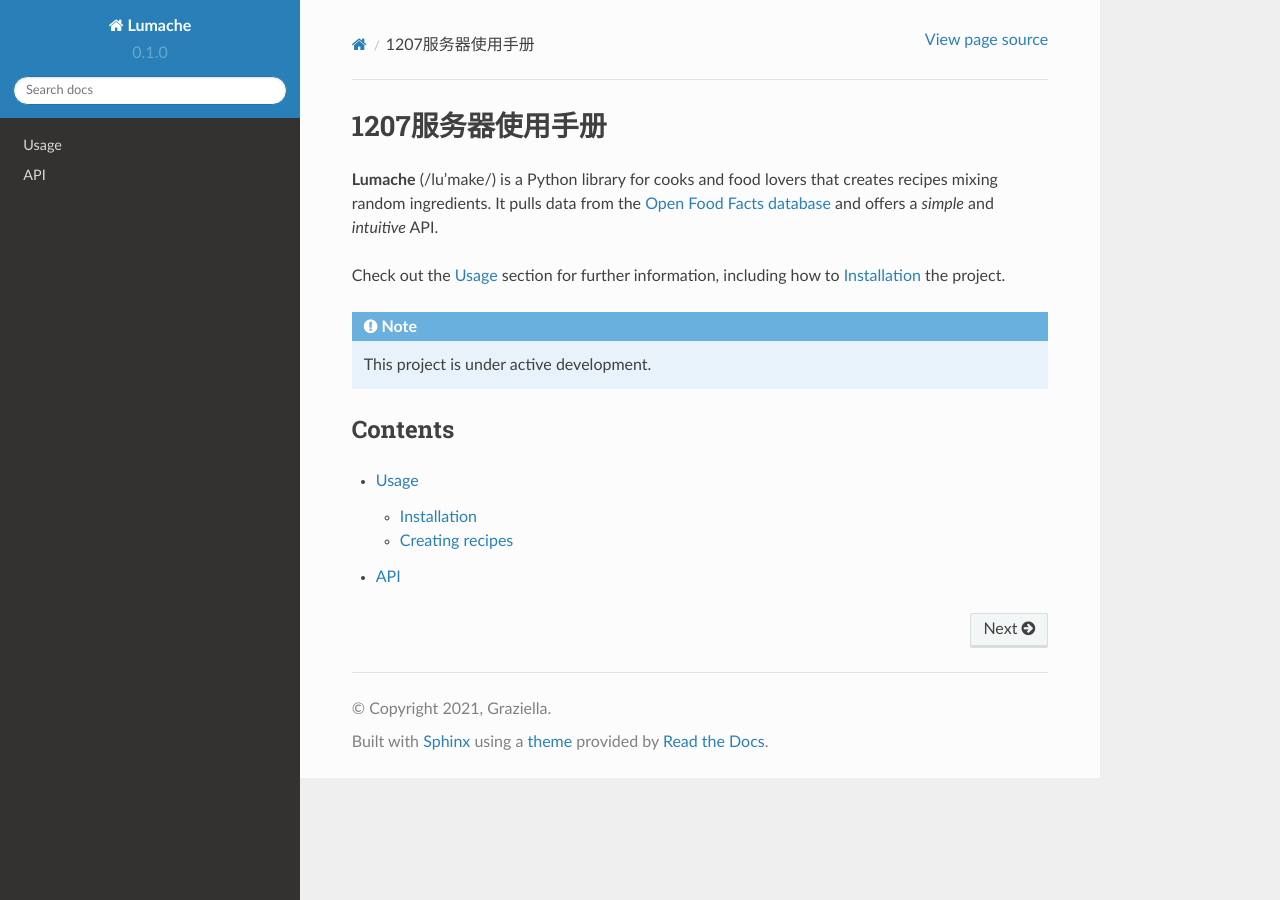
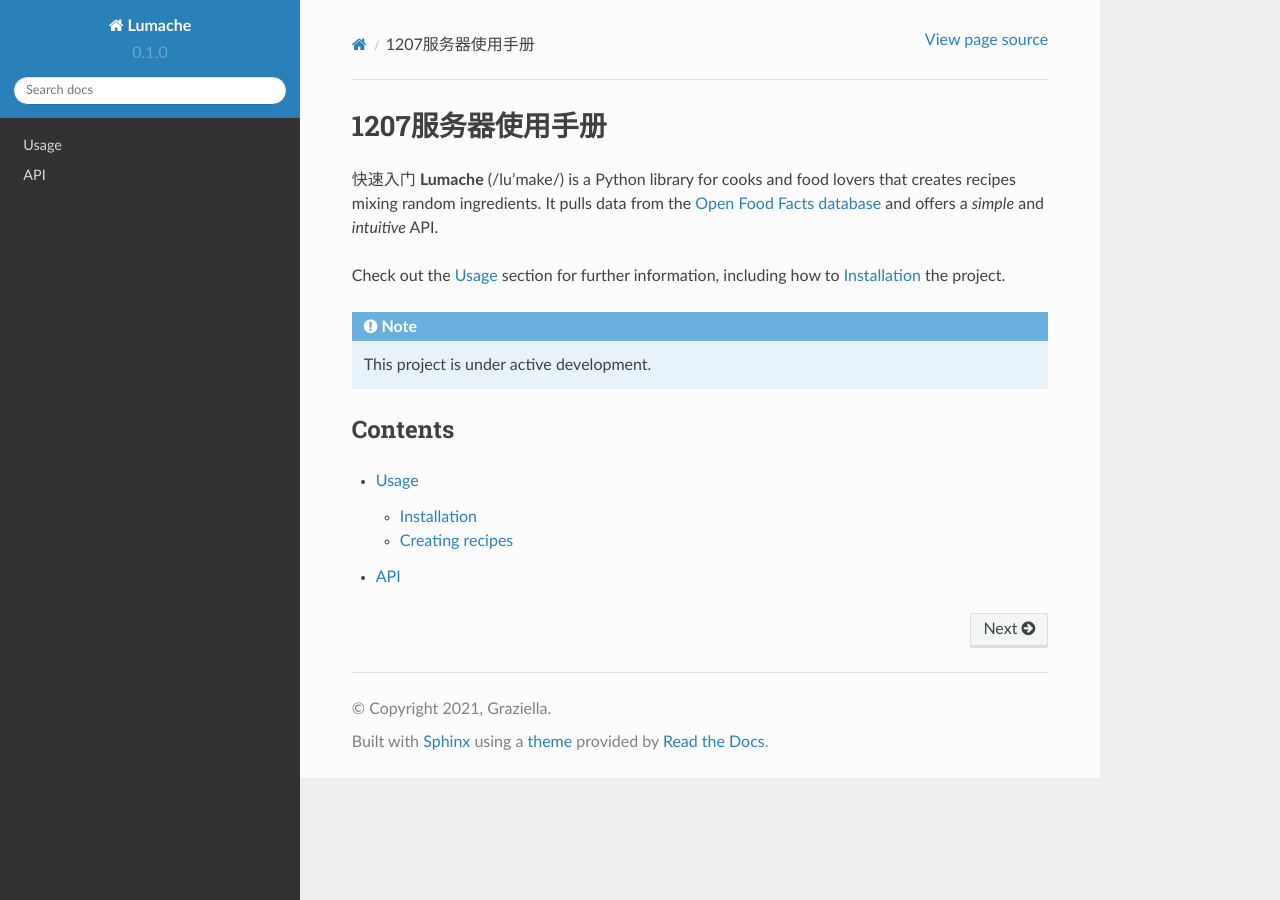
Before and after one commit to TangYuanqing/1207-server-docs, a Sphinx documentation site: the page built from docs/source/index.rst, in a window 1280 px wide. Built offline with Sphinx 7.4.7 and the Read the Docs theme 2.0.0, drawn with Linux system fonts in a browser that asks for light colours.

Commit message:
On branch main Your branch is up to date with 'origin/main'.
Changes to be committed:
	modified:   docs/source/index.rst

```diff
--- a/docs/source/index.rst
+++ b/docs/source/index.rst
@@ -1,6 +1,7 @@
 1207服务器使用手册
 ===================================
 
+快速入门
 **Lumache** (/lu'make/) is a Python library for cooks and food lovers
 that creates recipes mixing random ingredients.
 It pulls data from the `Open Food Facts database <https://world.openfoodfacts.org/>`_
```
